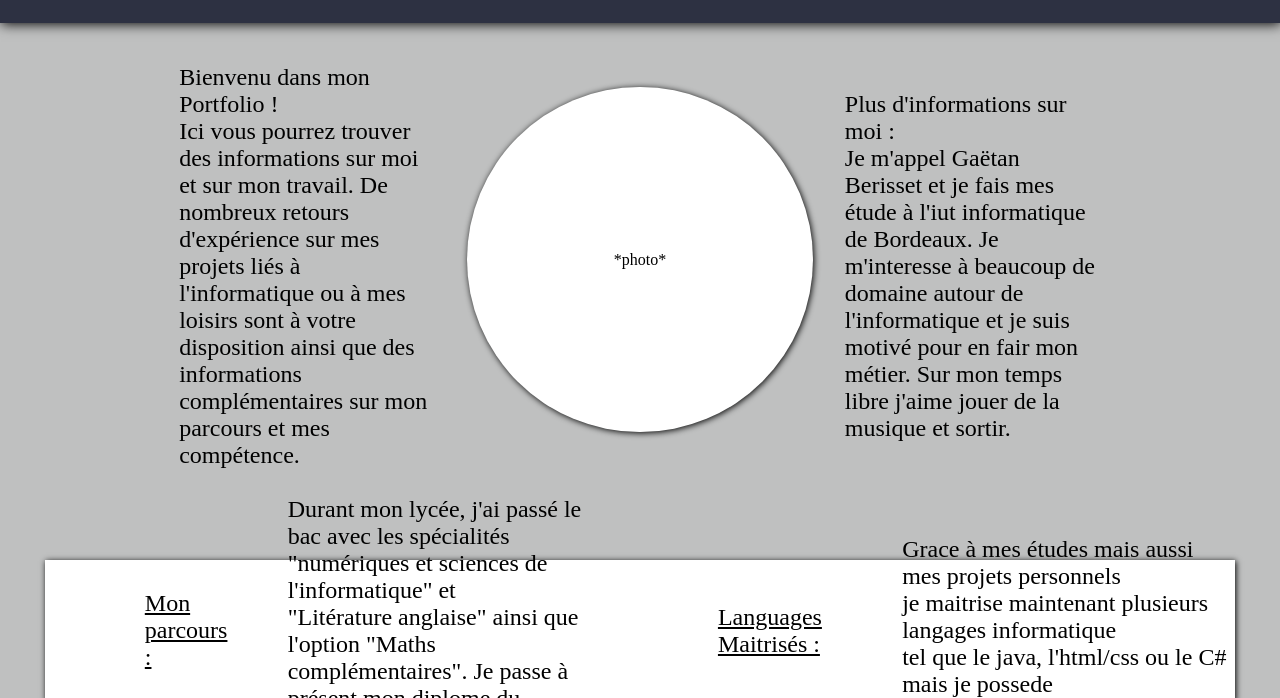
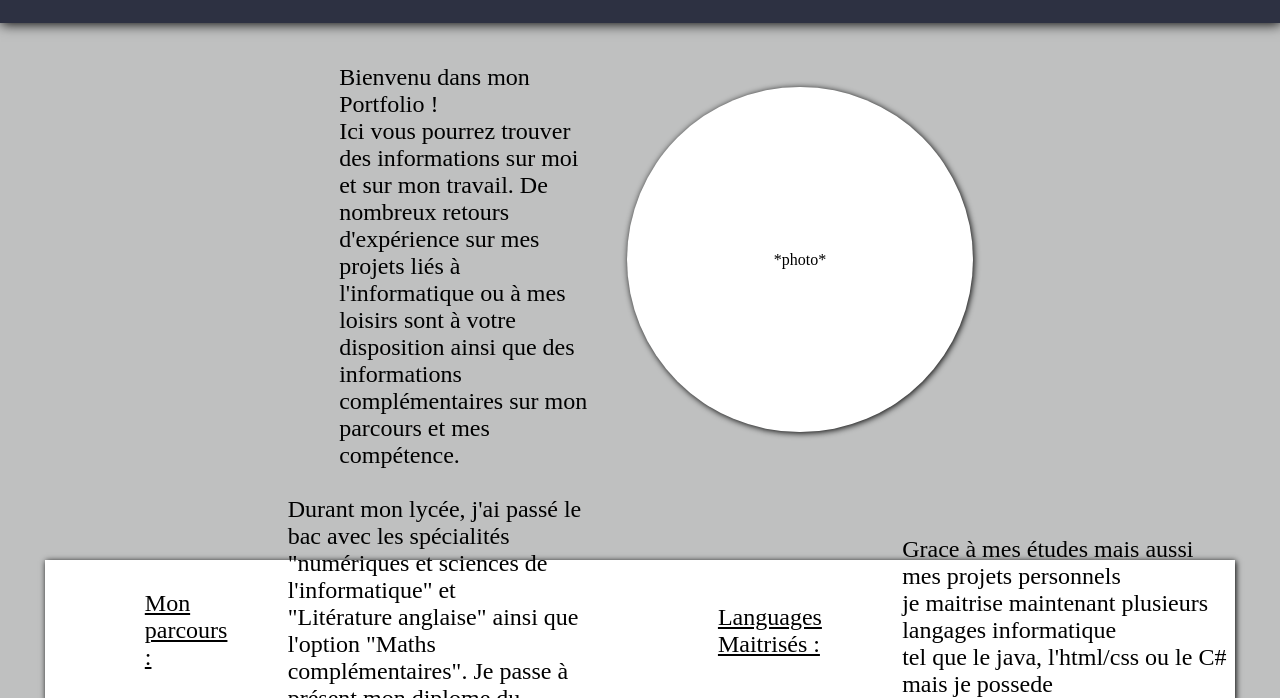
Before and after one commit to Gagawan/portfolioGaetanBerisset, a plain HTML site: page index.html in a window 1280 px wide. Shown: the part 102-800 px from the top of the page. Drawn offline with Linux system fonts and the light colour scheme.

Commit message:
Update index.html

```diff
--- a/index.html
+++ b/index.html
@@ -22,10 +22,7 @@
             <div id="cercle">
                 *photo*
             </div>
-            <p>
-                Plus d'informations sur moi : <br> Je m'appel Gaëtan Berisset et je fais mes étude à l'iut informatique
-                de Bordeaux. Je m'interesse à beaucoup de domaine autour de l'informatique et je suis motivé pour
-                en fair mon métier. Sur mon temps libre j'aime jouer de la musique et sortir.</p>
+
         </div>
         <div id="sousContenu2">
             <div id="rectangle">
```
